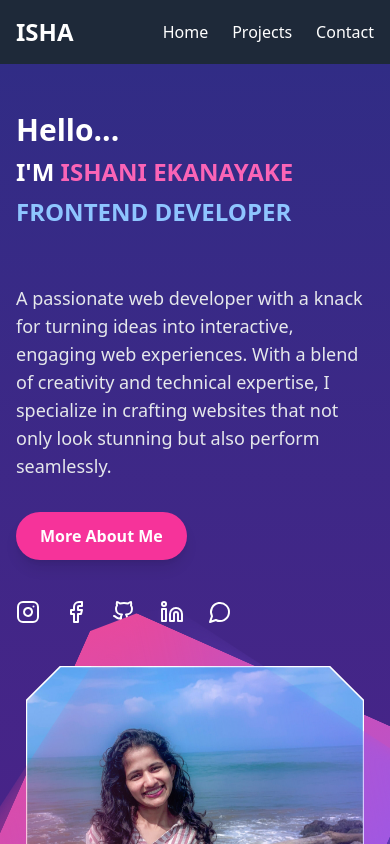
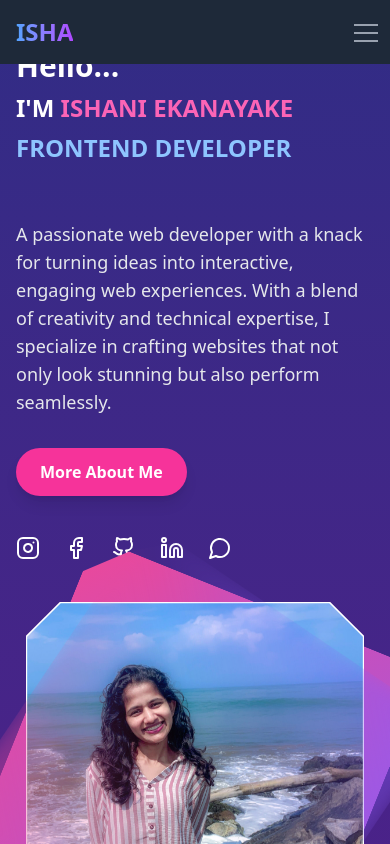
Before and after one commit to ishaniekanayaka/new_Portfolio, a React (Vite) app: page / in a window 390 px wide. Shown: the top 844 px of the page. Built offline with nearby package versions, Linux system fonts and the light colour scheme.

Commit message:
edit navbar

```diff
--- a/src/components/Navbar.tsx
+++ b/src/components/Navbar.tsx
@@ -1,17 +1,119 @@
+import { useState, useEffect } from 'react';
 import { Link } from 'react-router-dom';
 
 const Navbar = () => {
+  const [isOpen, setIsOpen] = useState(false);
+  const [scrolled, setScrolled] = useState(false);
+
+  // Handle scroll effect
+  useEffect(() => {
+    const handleScroll = () => {
+      if (window.scrollY > 20) {
+        setScrolled(true);
+      } else {
+        setScrolled(false);
+      }
+    };
+
+    window.addEventListener('scroll', handleScroll);
+    return () => window.removeEventListener('scroll', handleScroll);
+  }, []);
+
+  // Toggle mobile menu
+  const toggleMenu = () => {
+    setIsOpen(!isOpen);
+  };
+
   return (
-    <nav className="bg-gray-800 text-white p-4">
-      <div className="container mx-auto flex justify-between items-center">
-        <div className="text-2xl font-bold">ISHA</div>
-        <div className="flex space-x-6">
-          <Link to="/" className="hover:text-blue-300 transition duration-300">Home</Link>
-          <Link to="/projects" className="hover:text-blue-300 transition duration-300">Projects</Link>
-          <Link to="/contact" className="hover:text-blue-300 transition duration-300">Contact</Link>
+      <nav className={`fixed w-full z-50 transition-all duration-500 ${
+          scrolled ? 'bg-gray-900 shadow-lg' : 'bg-gray-800'
+      }`}>
+        <div className="container mx-auto px-4 sm:px-6 lg:px-8">
+          <div className="flex items-center justify-between h-16">
+            {/* Logo */}
+            <div className="flex-shrink-0">
+              <Link to="/" className="flex items-center">
+                <span className="text-2xl font-bold bg-gradient-to-r from-blue-400 to-purple-500 text-transparent bg-clip-text transition-all duration-300 hover:scale-105">ISHA</span>
+              </Link>
+            </div>
+
+            {/* Desktop Navigation */}
+            <div className="hidden md:flex md:items-center md:space-x-8">
+              <Link to="/" className="text-gray-300 px-2 py-1 rounded-md text-sm font-medium relative group">
+                Home
+                <span className="absolute bottom-0 left-0 w-0 h-0.5 bg-blue-400 transition-all duration-300 group-hover:w-full"></span>
+              </Link>
+              <Link to="/projects" className="text-gray-300 px-2 py-1 rounded-md text-sm font-medium relative group">
+                Projects
+                <span className="absolute bottom-0 left-0 w-0 h-0.5 bg-blue-400 transition-all duration-300 group-hover:w-full"></span>
+              </Link>
+              <Link to="/contact" className="text-gray-300 px-2 py-1 rounded-md text-sm font-medium relative group">
+                Contact
+                <span className="absolute bottom-0 left-0 w-0 h-0.5 bg-blue-400 transition-all duration-300 group-hover:w-full"></span>
+              </Link>
+            </div>
+
+            {/* Mobile Menu Button */}
+            <div className="md:hidden flex items-center">
+              <button
+                  onClick={toggleMenu}
+                  className="inline-flex items-center justify-center p-2 rounded-md text-gray-400 hover:text-white hover:bg-gray-700 focus:outline-none"
+                  aria-expanded="false"
+              >
+                <span className="sr-only">Open main menu</span>
+                <div className="w-6 h-6 relative">
+                <span
+                    className={`absolute h-0.5 w-full bg-current transform transition duration-300 ease-in-out ${
+                        isOpen ? 'rotate-45 translate-y-2.5' : 'translate-y-1'
+                    }`}
+                ></span>
+                  <span
+                      className={`absolute h-0.5 w-full bg-current transform transition duration-300 ease-in-out ${
+                          isOpen ? 'opacity-0' : 'translate-y-3'
+                      }`}
+                  ></span>
+                  <span
+                      className={`absolute h-0.5 w-full bg-current transform transition duration-300 ease-in-out ${
+                          isOpen ? '-rotate-45 translate-y-2.5' : 'translate-y-5'
+                      }`}
+                  ></span>
+                </div>
+              </button>
+            </div>
+          </div>
         </div>
-      </div>
-    </nav>
+
+        {/* Mobile Menu */}
+        <div
+            className={`md:hidden bg-gray-900 transition-all duration-300 ease-in-out overflow-hidden ${
+                isOpen ? 'max-h-60' : 'max-h-0'
+            }`}
+        >
+          <div className="px-2 pt-2 pb-3 space-y-1 sm:px-3">
+            <Link
+                to="/"
+                className="block px-3 py-2 rounded-md text-base font-medium text-white hover:bg-gray-700 transform transition duration-200 hover:translate-x-2"
+                onClick={() => setIsOpen(false)}
+            >
+              Home
+            </Link>
+            <Link
+                to="/projects"
+                className="block px-3 py-2 rounded-md text-base font-medium text-white hover:bg-gray-700 transform transition duration-200 hover:translate-x-2"
+                onClick={() => setIsOpen(false)}
+            >
+              Projects
+            </Link>
+            <Link
+                to="/contact"
+                className="block px-3 py-2 rounded-md text-base font-medium text-white hover:bg-gray-700 transform transition duration-200 hover:translate-x-2"
+                onClick={() => setIsOpen(false)}
+            >
+              Contact
+            </Link>
+          </div>
+        </div>
+      </nav>
   );
 };
 
```
